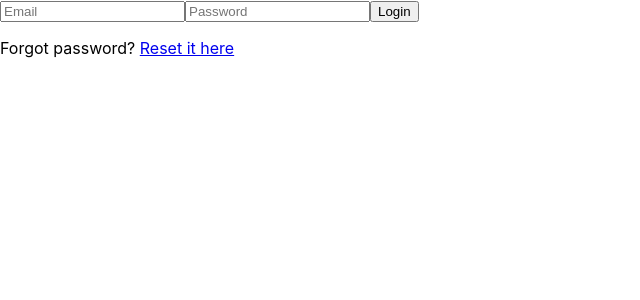
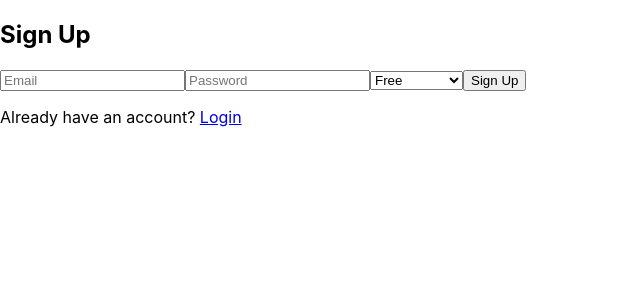
Before and after one commit to LDrysdale/ProvenanceAI, a React (Create React App) app in the folder frontend/provaifrontend/: page /signup in a window 1280 px wide. Before the commit this address led to /. Shown: the top 300 px of the page, without its empty margins (0-640 px from the left). Built offline with nearby package versions, Linux system fonts and the light colour scheme; no server answers.

Commit message:
added signup functionality

```diff
--- a/frontend/provaifrontend/src/App.js
+++ b/frontend/provaifrontend/src/App.js
@@ -5,6 +5,7 @@ import { useAuthState } from "react-firebase-hooks/auth";
 import { auth } from "./firebase";
 
 import Login from "./Login";
+import Signup from "./Signup";
 import Chat from "./Chat";
 import PasswordReset from "./PasswordReset"; // <-- added this import
 
@@ -25,6 +26,7 @@ export default function App() {
     <BrowserRouter>
       <Routes>
         <Route path="/" element={<Login />} />
+        <Route path="/signup" element={<Signup />} />
         <Route path="/reset-password" element={<PasswordReset />} /> {/* added route */}
         <Route
           path="/chat"
--- a/frontend/provaifrontend/src/Login.js
+++ b/frontend/provaifrontend/src/Login.js
@@ -57,6 +57,10 @@ export default function Login() {
       <p style={{ marginTop: "1em" }}>
         Forgot password? <Link to="/reset-password">Reset it here</Link>
       </p>
+
+      <p style={{ marginTop: "1em" }}>
+        Don't have an account? <Link to="/signup">Sign up here</Link>
+      </p>
     </>
   );
 }
--- /dev/null
+++ b/frontend/provaifrontend/src/Signup.js
@@ -0,0 +1,97 @@
+// src/Signup.js
+import React, { useState, useEffect } from "react";
+import { createUserWithEmailAndPassword } from "firebase/auth";
+import { auth, db } from "./firebase";
+import { useNavigate, Link } from "react-router-dom";
+import { doc, setDoc } from "firebase/firestore";
+import { useAuthState } from "react-firebase-hooks/auth";
+import { serverTimestamp } from "firebase/firestore";
+
+
+export default function Signup() {
+  const [email, setEmail] = useState("");
+  const [password, setPassword] = useState("");
+  const [tier, setTier] = useState("free");
+  const [error, setError] = useState(null);
+
+  const [user, loading] = useAuthState(auth);
+  const navigate = useNavigate();
+
+  useEffect(() => {
+    if (user) navigate("/chat");
+  }, [user, navigate]);
+
+  const handleSignup = async (e) => {
+  e.preventDefault();
+  setError(null);
+
+  try {
+    const userCredential = await createUserWithEmailAndPassword(auth, email, password);
+    const uid = userCredential.user.uid;
+
+    console.log("User signed up with UID:", uid);
+
+    // Wait until auth state reflects the new user
+    await new Promise((resolve) => {
+    const unsubscribe = auth.onAuthStateChanged(async (authUser) => {
+        if (authUser && authUser.uid === uid) {
+        console.log("Auth state ready, writing Firestore document...");
+
+        await setDoc(doc(db, "users", uid), {
+            email,
+            tier,
+            createdAt: serverTimestamp(),
+        });
+
+        console.log("Firestore write successful!");
+        unsubscribe();
+        resolve();
+        }
+    });
+    });
+
+    navigate("/chat");
+
+  } catch (err) {
+    console.error("🔥 Error during signup or Firestore write:", err);
+    setError(err.message);
+  }
+  };
+
+
+
+  if (loading) return <div>Loading...</div>;
+
+  return (
+    <>
+      <h2>Sign Up</h2>
+      <form onSubmit={handleSignup}>
+        <input
+          type="email"
+          value={email}
+          placeholder="Email"
+          onChange={(e) => setEmail(e.target.value)}
+          required
+        />
+        <input
+          type="password"
+          value={password}
+          placeholder="Password"
+          onChange={(e) => setPassword(e.target.value)}
+          required
+        />
+        <select value={tier} onChange={(e) => setTier(e.target.value)} required>
+          <option value="free">Free</option>
+          <option value="creative">Creative</option>
+          <option value="dealer">Dealer</option>
+          <option value="all-rounder">All-Rounder</option>
+        </select>
+        <button type="submit">Sign Up</button>
+        {error && <p style={{ color: "red" }}>{error}</p>}
+      </form>
+      <p style={{ marginTop: "1em" }}>
+        Already have an account? <Link to="/">Login</Link>
+      </p>
+    </>
+  );
+}
--- a/frontend/provaifrontend/src/firebase.js
+++ b/frontend/provaifrontend/src/firebase.js
@@ -1,6 +1,7 @@
 // src/firebase.js
 import { initializeApp } from "firebase/app";
 import { getAuth } from "firebase/auth";
+import { getFirestore } from "firebase/firestore";
 
 // TODO: Add SDKs for Firebase products that you want to use
 // https://firebase.google.com/docs/web/setup#available-libraries
@@ -18,3 +19,4 @@ const firebaseConfig = {
 // Initialize Firebase
 const app = initializeApp(firebaseConfig);
 export const auth = getAuth(app);
+export const db = getFirestore(app);
```
